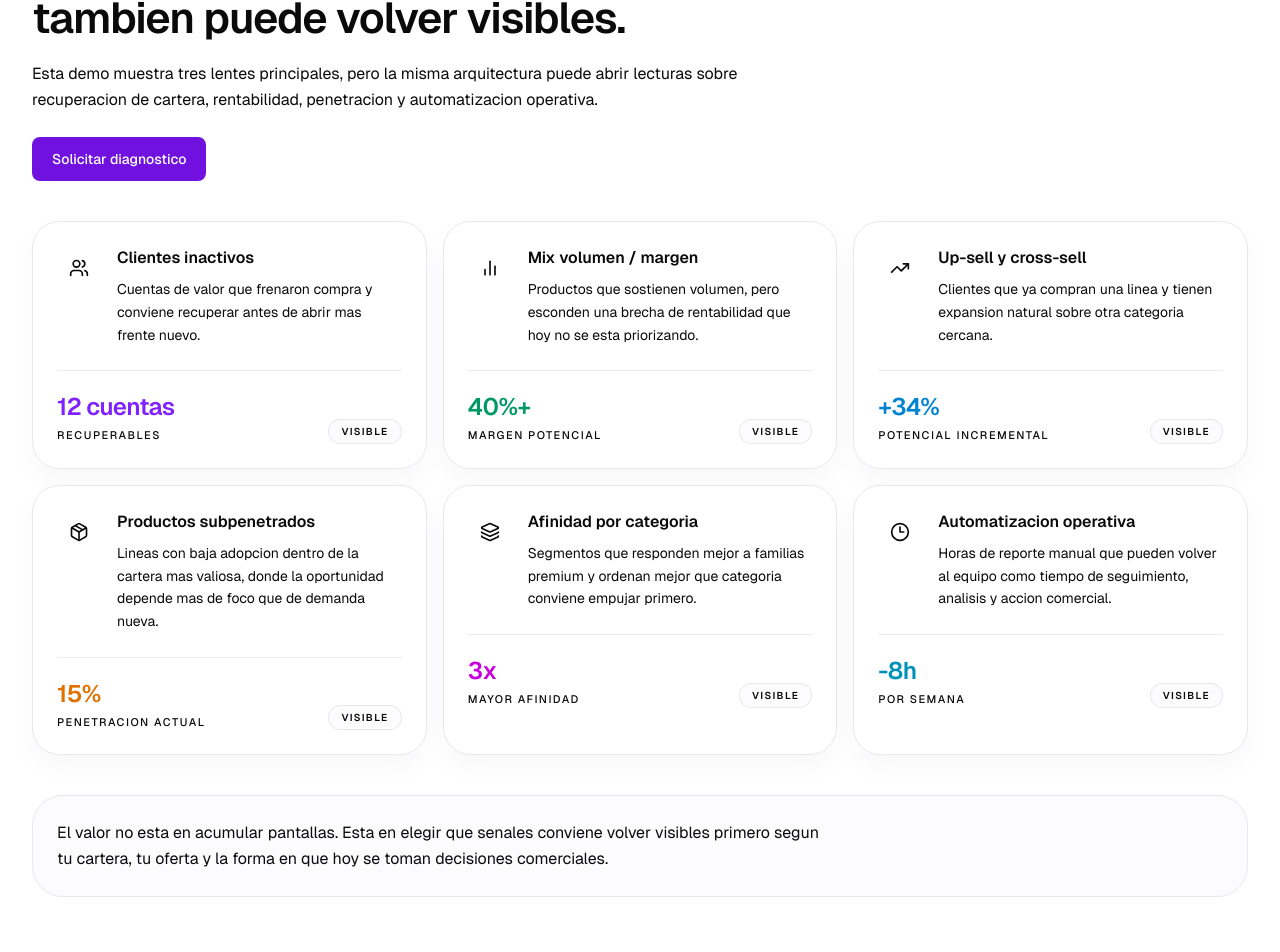
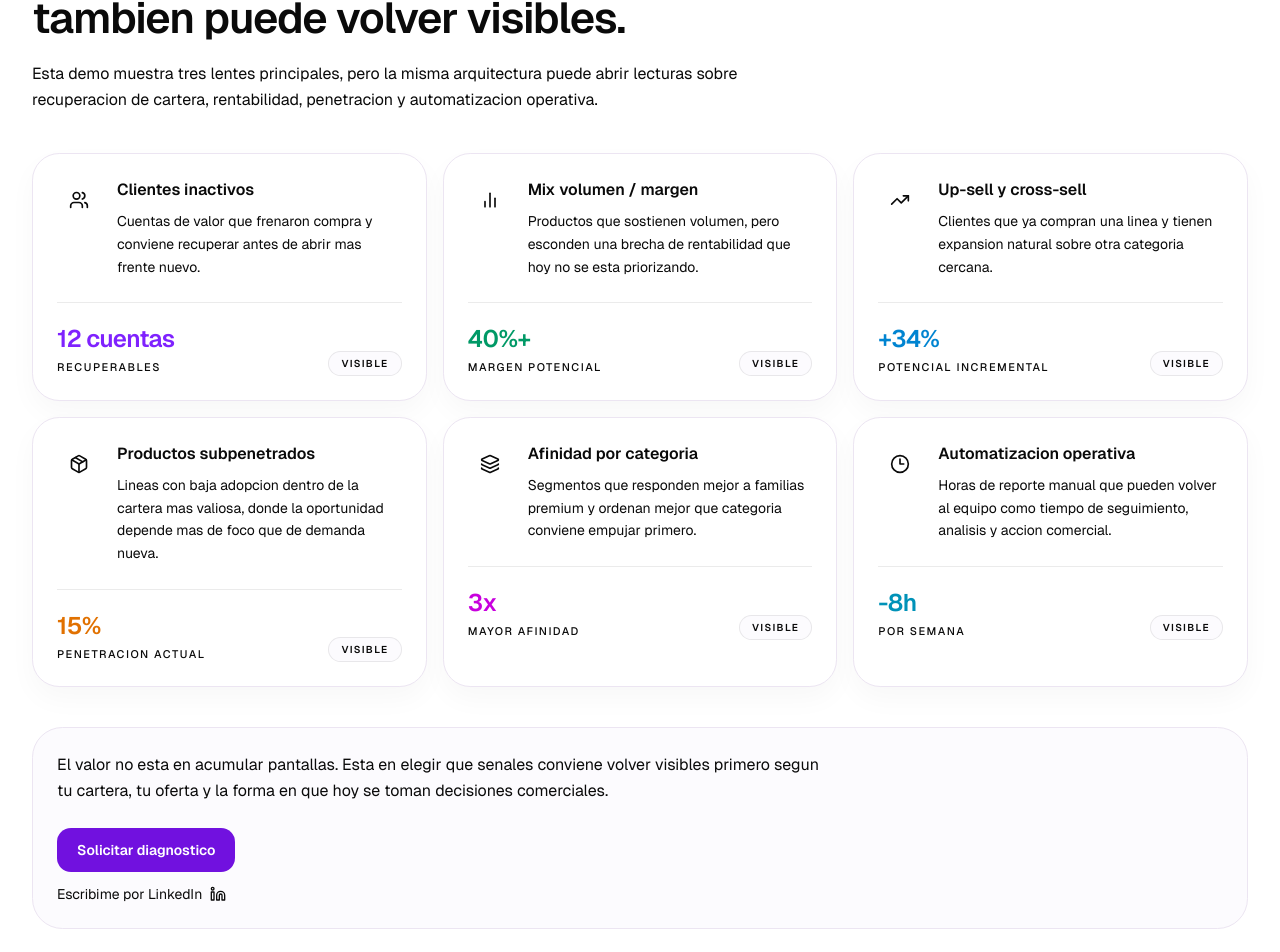
Before and after one commit to AluenIriarte/WebPage, a React (Vite) app: page /demo-dashboard in a window 1280 px wide. Shown: the part 999-1951 px from the top of the page. Built offline with nearby package versions, Linux system fonts and the light colour scheme.

Commit message:
Move demo opportunities CTA and LinkedIn to section footer

```diff
--- a/src/app/pages/DemoDashboard.tsx
+++ b/src/app/pages/DemoDashboard.tsx
@@ -661,15 +661,6 @@ export function DemoDashboard() {
               <p className="mt-4 text-base leading-relaxed text-muted-foreground">
                 Esta demo muestra tres lentes principales, pero la misma arquitectura puede abrir lecturas sobre recuperacion de cartera, rentabilidad, penetracion y automatizacion operativa.
               </p>
-              <div className="mt-6">
-                <a
-                  href={ROOT_DIAGNOSTIC_SECTION_HREF}
-                  onClick={() => trackDiagnosisClick("opportunities_section_cta")}
-                  className="inline-flex min-h-11 items-center justify-center rounded-lg bg-[#7111DF] px-5 py-2.5 text-sm font-medium text-white transition-colors hover:bg-[#5c0ec0]"
-                >
-                  Solicitar diagnostico
-                </a>
-              </div>
             </div>
 
             <div className="mt-10">
@@ -680,6 +671,24 @@ export function DemoDashboard() {
               <p className="max-w-3xl text-sm leading-relaxed text-muted-foreground md:text-base">
                 El valor no esta en acumular pantallas. Esta en elegir que senales conviene volver visibles primero segun tu cartera, tu oferta y la forma en que hoy se toman decisiones comerciales.
               </p>
+              <div className="mt-6 flex flex-col items-start gap-3">
+                <a
+                  href={ROOT_DIAGNOSTIC_SECTION_HREF}
+                  onClick={() => trackDiagnosisClick("opportunities_section_cta")}
+                  className="inline-flex min-h-11 items-center justify-center rounded-[14px] bg-[#7111DF] px-5 py-2.5 text-sm font-semibold text-white transition-colors hover:bg-[#5c0ec0]"
+                >
+                  Solicitar diagnostico
+                </a>
+                <a
+                  href={LINKEDIN_URL}
+                  target="_blank"
+                  rel="noreferrer"
+                  className="inline-flex items-center gap-2 text-sm text-muted-foreground transition-colors hover:text-foreground"
+                >
+                  Escribime por LinkedIn
+                  <Linkedin className="h-4 w-4" />
+                </a>
+              </div>
             </div>
           </div>
         </section>
```
